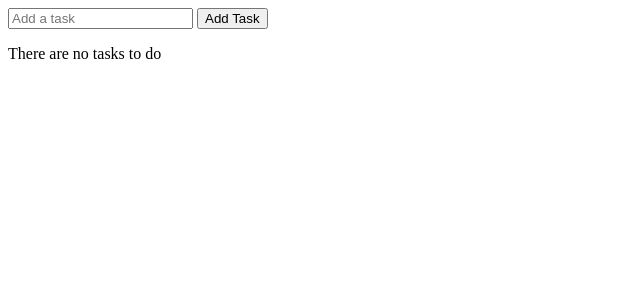
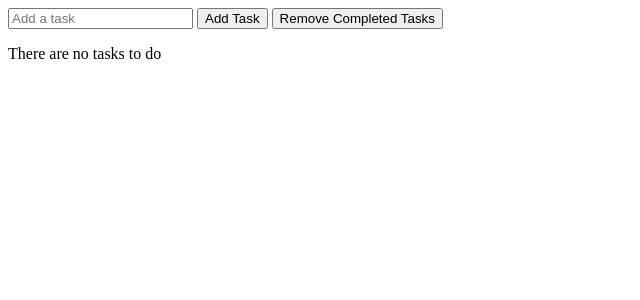
Before and after one commit to gtstarnes/SvelteTodo, a SvelteKit app: page / in a window 1280 px wide. Shown: the top 300 px of the page, without its empty margins (0-640 px from the left). Built offline with nearby package versions, Linux system fonts and the light colour scheme.

Commit message:
added button to remove all completed tasks

```diff
--- a/src/components/taskInput.svelte
+++ b/src/components/taskInput.svelte
@@ -1,11 +1,12 @@
 <script lang="ts">
-    import {addTask, deleteTask} from '../stores/taskStore'
+    import {addTask, deleteTask, removeCompletedTasks} from '../stores/taskStore'
     $: newTask =''
 </script>
 
 <div>
     <input type="text" placeholder="Add a task" bind:value={newTask}/>
     <button on:click={() => addTask(newTask)}>Add Task</button>
+    <button on:click={removeCompletedTasks}>Remove Completed Tasks</button>
 </div>
 
 <style>
```
